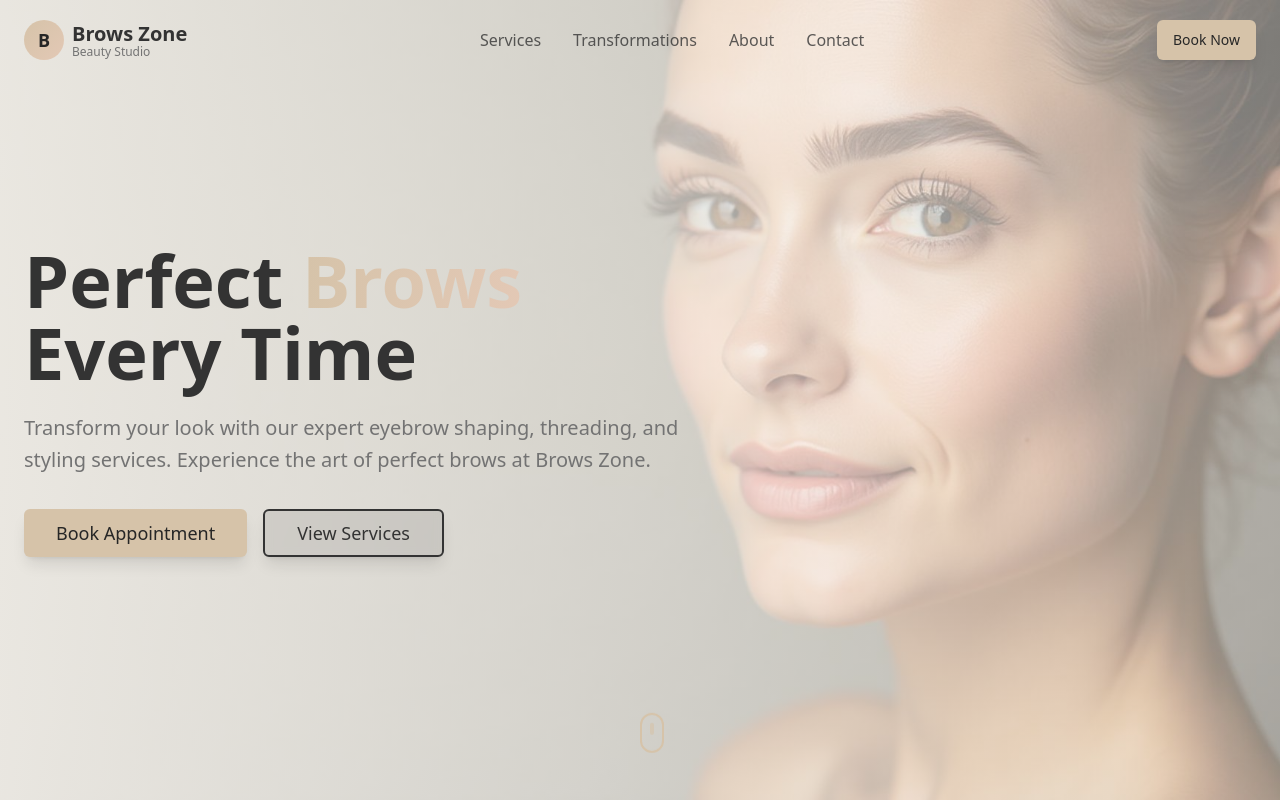
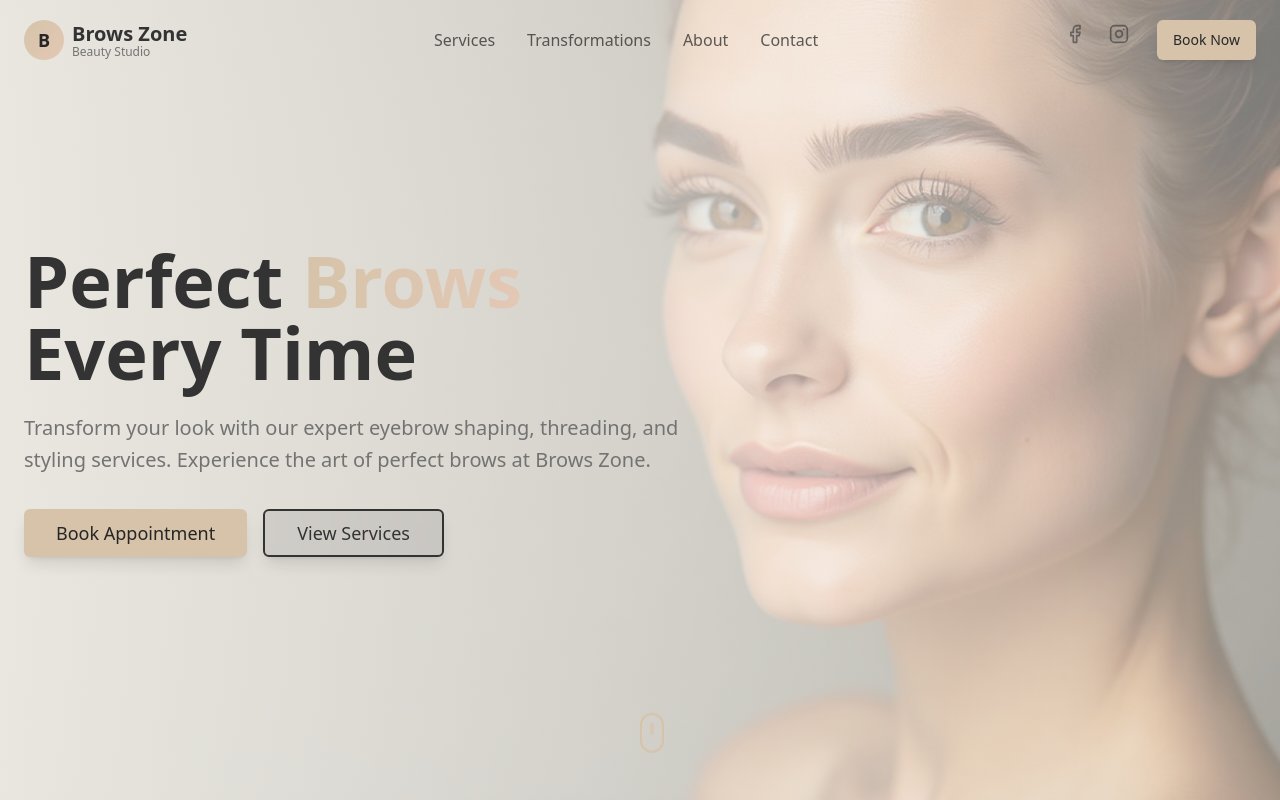
Before and after one commit to ArekSzlapa/brows-zone-glow, a React (Vite) app: page / in a window 1280 px wide. Shown: the top 800 px of the page. Built offline with nearby package versions, Linux system fonts and the light colour scheme.

Commit message:
Add social media icons
Add Facebook and Instagram icons to the top navigation bar for easy redirection to social media profiles.

```diff
--- a/src/components/Navigation.tsx
+++ b/src/components/Navigation.tsx
@@ -1,5 +1,5 @@
 import { useState, useEffect } from "react";
-import { Menu, X } from "lucide-react";
+import { Menu, X, Facebook, Instagram } from "lucide-react";
 import { HeroButton } from "./ui/hero-button";
 
 const Navigation = () => {
@@ -76,8 +76,29 @@ const Navigation = () => {
             ))}
           </div>
 
-          {/* CTA Button */}
-          <div className="hidden md:block">
+          {/* Social Icons & CTA */}
+          <div className="hidden md:flex items-center space-x-4">
+            {/* Social Media Icons */}
+            <div className="flex items-center space-x-3">
+              <a
+                href="https://facebook.com"
+                target="_blank"
+                rel="noopener noreferrer"
+                className="w-8 h-8 text-foreground/60 hover:text-primary transition-colors duration-300 hover:scale-110 transform"
+              >
+                <Facebook className="w-5 h-5" />
+              </a>
+              <a
+                href="https://instagram.com"
+                target="_blank"
+                rel="noopener noreferrer"
+                className="w-8 h-8 text-foreground/60 hover:text-primary transition-colors duration-300 hover:scale-110 transform"
+              >
+                <Instagram className="w-5 h-5" />
+              </a>
+            </div>
+
+            {/* CTA Button */}
             <HeroButton
               size="default"
               onClick={() => scrollToSection("contact")}
@@ -99,7 +120,7 @@ const Navigation = () => {
         <div
           className={`md:hidden transition-all duration-300 overflow-hidden ${
             isMobileMenuOpen
-              ? "max-h-80 opacity-100 py-4"
+              ? "max-h-96 opacity-100 py-4"
               : "max-h-0 opacity-0"
           }`}
         >
@@ -113,6 +134,27 @@ const Navigation = () => {
                 {link.name}
               </button>
             ))}
+
+            {/* Mobile Social Icons */}
+            <div className="flex items-center justify-center space-x-6 py-3 border-b border-border/30">
+              <a
+                href="https://facebook.com"
+                target="_blank"
+                rel="noopener noreferrer"
+                className="text-foreground/60 hover:text-primary transition-colors duration-300"
+              >
+                <Facebook className="w-6 h-6" />
+              </a>
+              <a
+                href="https://instagram.com"
+                target="_blank"
+                rel="noopener noreferrer"
+                className="text-foreground/60 hover:text-primary transition-colors duration-300"
+              >
+                <Instagram className="w-6 h-6" />
+              </a>
+            </div>
+
             <HeroButton
               size="default"
               className="w-full mt-4"
```
